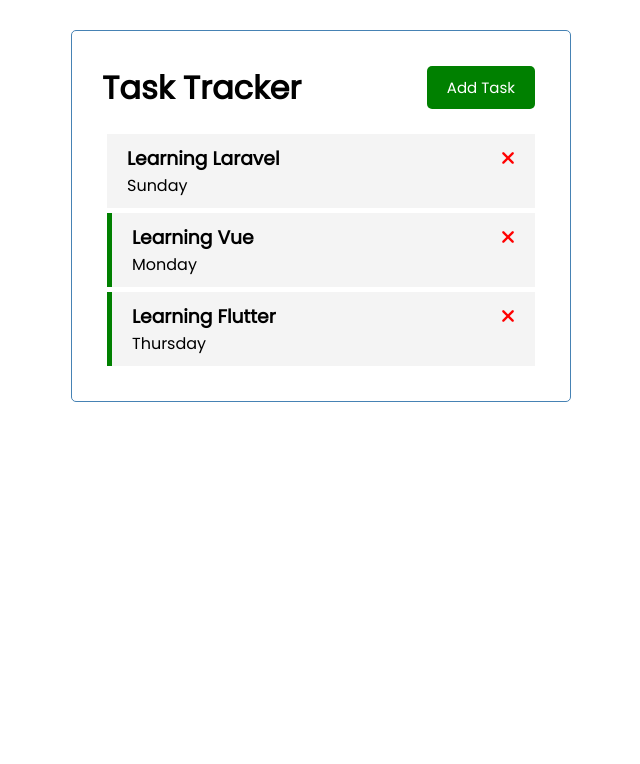
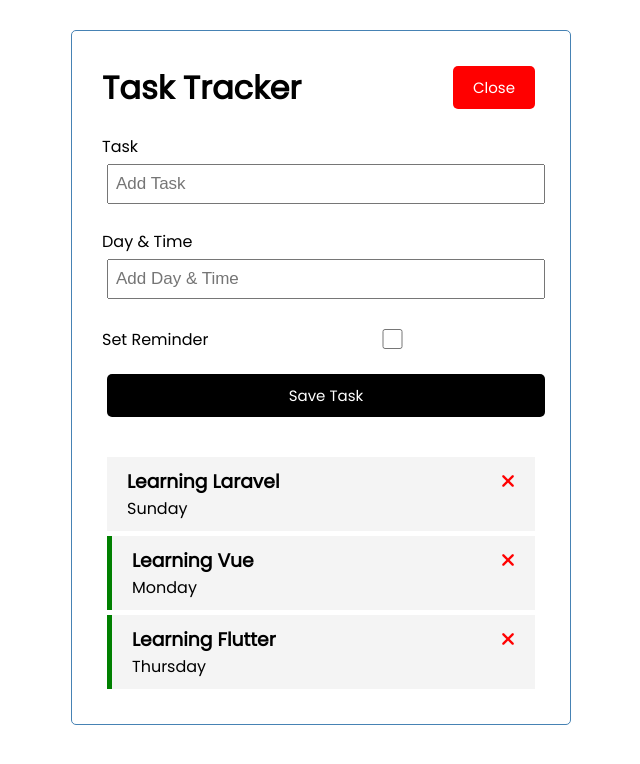
Before and after one commit to DarkSoulSY/TraversyMediaVuejsCrashCourse, a Vue app: page / in a window 1280 px wide. Both pictures are taken after a click on the button "Add Task". Shown: the top 764 px of the page, without its empty margins (319-959 px from the left). Built offline with nearby package versions, Linux system fonts and the light colour scheme.

Commit message:
UI is done for the most part

```diff
--- a/package.json
+++ b/package.json
@@ -8,6 +8,7 @@
   },
   "dependencies": {
     "core-js": "^3.8.3",
+    "json-server": "^0.17.3",
     "vue": "^3.2.26"
   },
   "devDependencies": {
--- a/src/App.vue
+++ b/src/App.vue
@@ -1,27 +1,40 @@
 <template>
   <div class="container">
-    <Header title="Task Tracker"/>
+    <Header @toggle-add-task="toggleAddTask" title="Task Tracker" :showAddTask="showAddTask"/>
+
+    <div v-show="showAddTask">
+      <AddTask @add-task="addTask"/>
+    </div>
     <Tasks @toggle-reminder="toggleReminder" @delete-task="deleteTask" :tasks="tasks"/>
   </div>
-</template>
+</template>0
 
 <script>
 import Header from './components/Header'
 import Tasks from './components/Tasks'
+import AddTask from './components/AddTask'
 
 
 export default {
   name: 'App',
   components: {
     Header,
-    Tasks
+    Tasks,
+    AddTask,
   },
   data(){
     return {
-      tasks: []
+      tasks: [],
+      showAddTask: false,
     }
   },
   methods:{
+    toggleAddTask(){
+      this.showAddTask = !this.showAddTask
+    },
+    addTask(task){
+      this.tasks = [...this.tasks, task]
+    },
     deleteTask(id){
       if(confirm('Are you sure?')){
         this.tasks = this.tasks.filter((task) => task.id !== id)
--- /dev/null
+++ b/src/components/AddTask.vue
@@ -0,0 +1,97 @@
+<template>
+    <form @submit="onSubmit" class="add-form">
+    <div class="form-control">
+      <label>Task</label>
+      <input type="text" v-model="text" name="text" placeholder="Add Task" />
+    </div>
+    <div class="form-control">
+      <label>Day & Time</label>
+      <input
+        type="text"
+        v-model="day"
+        name="day"
+        placeholder="Add Day & Time"
+      />
+    </div>
+    <div class="form-control form-control-check">
+      <label>Set Reminder</label>
+      <input type="checkbox" v-model="reminder" name="reminder" />
+    </div>
+
+    <input type="submit" value="Save Task" class="btn btn-block" />
+  </form>
+</template>
+
+<script>
+    export default {
+        name: 'AddTask',
+        data() {
+            return {
+                text: '',
+                day: '',
+                reminder: false
+            }
+        },
+        methods: {
+            onSubmit(e) {
+                e.preventDefault()
+
+                if(!this.text) {
+                    alert('Please Add a task')
+                    return
+                }
+
+                const newTask = {
+                    id: Math.floor(Math.random() * 100000),
+                    text: this.text,
+                    day: this.day,
+                    reminder: this.reminder
+                }
+
+                this.$emit('add-task', newTask)
+                this.text =''
+                this.day = ''
+                this.reminder = ''
+
+
+            }
+        }
+    }
+</script>
+
+<style scoped>
+.add-form {
+  margin-bottom: 40px;
+}
+
+.form-control {
+  margin: 20px 0;
+}
+
+.form-control label {
+  display: block;
+}
+
+.form-control input {
+  width: 100%;
+  height: 40px;
+  margin: 5px;
+  padding: 3px 7px;
+  font-size: 17px;
+}
+
+.form-control-check {
+  display: flex;
+  align-items: center;
+  justify-content: space-between;
+}
+
+.form-control-check label {
+  flex: 1;
+}
+
+.form-control-check input {
+  flex: 2;
+  height: 20px;
+}
+</style>
--- a/src/components/Button.vue
+++ b/src/components/Button.vue
@@ -1,5 +1,5 @@
 <template>
-    <button @click="onClick()" :style="{background: color}" class="btn">
+    <button @click="onClick" :style="{background: color}" class="btn">
         {{text}}
     </button>
 </template>
@@ -9,11 +9,11 @@
         name: 'Button',
         props: {
             text: String,
-            color: String
+            color: String,
         },
         methods: {
             onClick(){
-                console.log('click')
+                this.$emit('btn-click')
             }
         }
 
--- a/src/components/Header.vue
+++ b/src/components/Header.vue
@@ -1,7 +1,7 @@
 <template>
     <header>
         <h1>{{ title }}</h1>
-        <Button text="Add Task" color="green"/>
+        <Button @btn-click="$emit('toggle-add-task')" :text="showAddTask?'Close':'Add Task'" :color="showAddTask ? 'red' :'green'"/>
     </header>
 </template>
 
@@ -10,13 +10,13 @@
     export default {
         name: 'Header',
         props: {
-            title: {
-                type: String,
-            },
+            title: String,
+            showAddTask: Boolean
         },
         components: {
             Button
-        }
+        },
+
     }
 </script>
 
```
Also changed, not shown: 1 other file (tests, documents, lock files or other folders).
